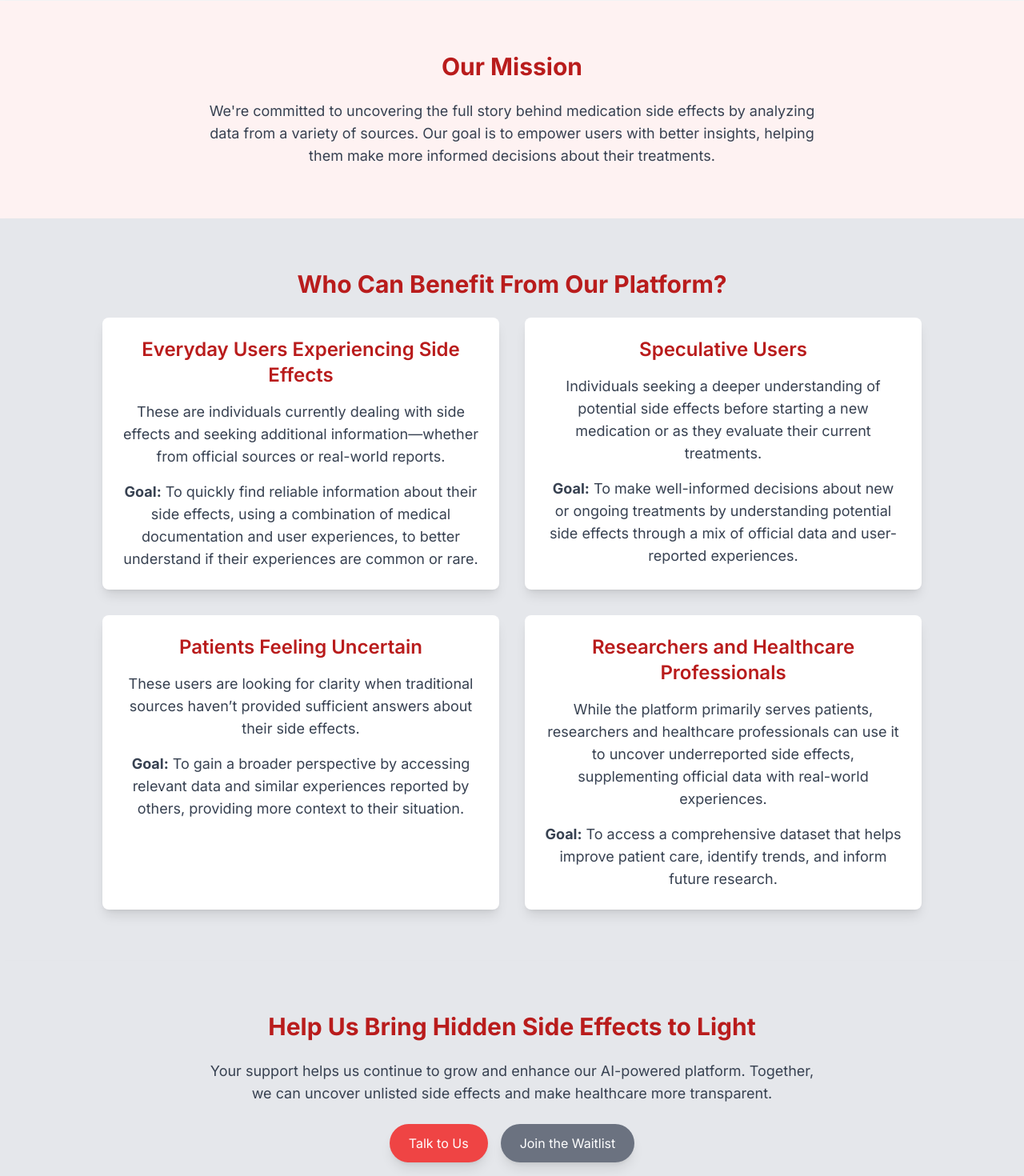
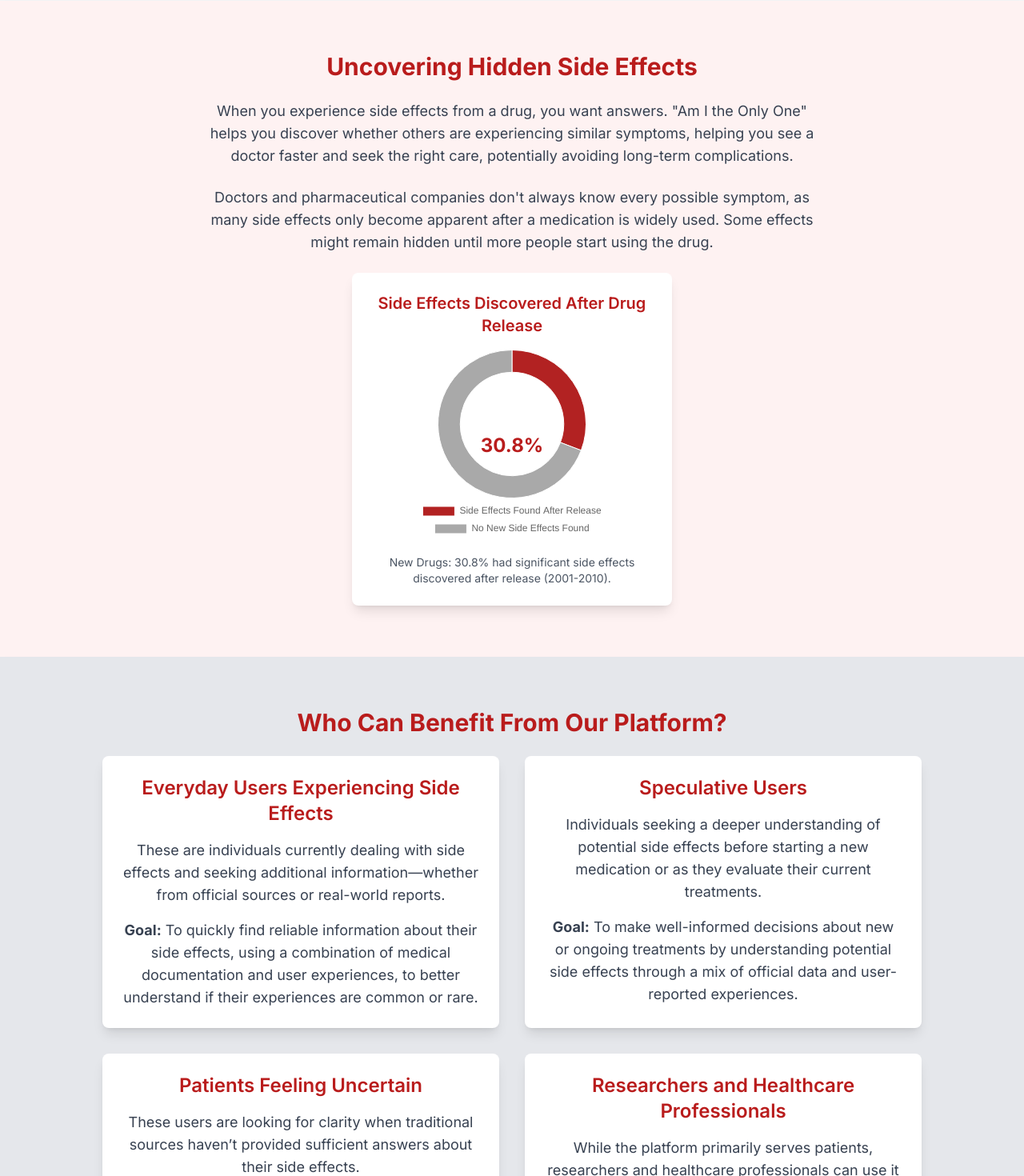
Before and after one commit to cdirks4/side-effects, a Next.js app: page / in a window 1280 px wide. Shown: the part 800-2270 px from the top of the page at 80% size. Built offline with nearby package versions, Linux system fonts and the light colour scheme.

Commit message:
feat: add in chart

```diff
--- a/src/app/components/navbar.tsx
+++ b/src/app/components/navbar.tsx
@@ -10,7 +10,7 @@ const Navbar = () => {
           Am I the Only One
         </div>
         <div className="md:flex space-x-8">
-          <button onClick={() => alert("Chill we aren't there yet")}>
+          <button onClick={() => alert("Under Construction")}>
             <span className="bg-white text-red-600 px-4 py-2 rounded-full hover:bg-gray-100 transition duration-300 cursor-pointer">
               Log In
             </span>
--- a/src/app/page.tsx
+++ b/src/app/page.tsx
@@ -1,8 +1,43 @@
 "use client";
 import Head from "next/head";
 import Link from "next/link";
+import { Doughnut } from "react-chartjs-2";
+import { Chart as ChartJS, ArcElement, Tooltip, Legend } from "chart.js";
+
+ChartJS.register(ArcElement, Tooltip, Legend);
 
 export default function Home() {
+  // Data for the donut chart
+  const data = {
+    labels: ["Side Effects Found After Release", "No New Side Effects Found"],
+    datasets: [
+      {
+        data: [30.8, 69.2], // 30.8% with side effects found after release, 69.2% without
+        backgroundColor: ["#B22222", "#A9A9A9"], // Darker red and grey colors
+        hoverBackgroundColor: ["#8B0000", "#808080"], // Even darker hover colors
+        borderWidth: 1,
+      },
+    ],
+  };
+
+  const options = {
+    responsive: true,
+    maintainAspectRatio: false,
+    plugins: {
+      legend: {
+        position: "bottom",
+      },
+      tooltip: {
+        callbacks: {
+          label: function (tooltipItem) {
+            return `${tooltipItem.label}: ${tooltipItem.raw}%`;
+          },
+        },
+      },
+    },
+    cutout: "70%", // This creates space in the middle of the donut for text
+  };
+
   return (
     <div className="bg-gray-50 text-gray-800">
       <Head>
@@ -54,16 +89,40 @@ export default function Home() {
         </div>
       </section>
 
-      {/* About Section */}
-      <section className="py-16 bg-red-50 shadow-md">
-        <div className="container mx-auto px-4 text-center">
-          <h2 className="text-3xl font-bold text-red-700 mb-6">Our Mission</h2>
-          <p className="text-lg text-gray-700 max-w-[60vw] mx-auto">
-            We're committed to uncovering the full story behind medication side
-            effects by analyzing data from a variety of sources. Our goal is to
-            empower users with better insights, helping them make more informed
-            decisions about their treatments.
+      {/* Importance of Uncovering Hidden Side Effects */}
+      <section className="bg-red-50 py-16 shadow-md">
+        <div className="container mx-auto px-4">
+          <h2 className="text-3xl font-bold text-red-700 mb-6 text-center">
+            Uncovering Hidden Side Effects
+          </h2>
+          <p className="text-lg text-gray-700 max-w-[60vw] mx-auto mb-6 text-center">
+            When you experience side effects from a drug, you want answers. "Am
+            I the Only One" helps you discover whether others are experiencing
+            similar symptoms, helping you see a doctor faster and seek the right
+            care, potentially avoiding long-term complications.
           </p>
+          <p className="text-lg text-gray-700 max-w-[60vw] mx-auto mb-6 text-center">
+            Doctors and pharmaceutical companies don&apos;t always know every
+            possible symptom, as many side effects only become apparent after a
+            medication is widely used. Some effects might remain hidden until
+            more people start using the drug.
+          </p>
+
+          <div className="bg-white shadow-lg rounded-lg p-6 mx-auto max-w-[400px]">
+            <h3 className="text-xl font-semibold text-red-700 mb-4 text-center">
+              Side Effects Discovered After Drug Release
+            </h3>
+            <div className="relative h-60">
+              <Doughnut data={data} options={options} />
+              <div className="absolute inset-0 flex items-center justify-center">
+                <div className="text-2xl font-bold text-red-700">30.8%</div>
+              </div>
+            </div>
+            <p className="text-sm text-gray-600 mt-4 text-center">
+              New Drugs: 30.8% had significant side effects discovered after
+              release (2001-2010).
+            </p>
+          </div>
         </div>
       </section>
 
@@ -147,38 +206,6 @@ export default function Home() {
         </div>
       </section>
 
-      {/* Support Section */}
-      <section className="py-16 bg-gray-200 shadow-md">
-        <div className="container mx-auto px-4 text-center">
-          <h2 className="text-3xl font-bold text-red-700 mb-6">
-            Help Us Bring Hidden Side Effects to Light
-          </h2>
-          <p className="text-lg text-gray-700 mb-6 max-w-[60vw] mx-auto">
-            Your support helps us continue to grow and enhance our AI-powered
-            platform. Together, we can uncover unlisted side effects and make
-            healthcare more transparent.
-          </p>
-          <div className="flex justify-center space-x-4">
-            <a
-              href="https://calendly.com/YourLinkHere" // Replace with your actual Calendly link
-              target="_blank"
-              rel="noopener noreferrer"
-              className="bg-red-500 text-white px-6 py-3 rounded-full hover:bg-red-600 transition duration-300 shadow-lg"
-            >
-              Talk to Us
-            </a>
-            <a
-              href="https://YourSurveyLinkHere" // Replace with your actual survey or waitlist link
-              target="_blank"
-              rel="noopener noreferrer"
-              className="bg-gray-500 text-white px-6 py-3 rounded-full hover:bg-gray-600 transition duration-300 shadow-lg"
-            >
-              Join the Waitlist
-            </a>
-          </div>
-        </div>
-      </section>
-
       {/* Footer */}
       <footer className="bg-gray-50 text-gray-700 py-8 shadow-lg">
         <div className="container mx-auto px-4 text-center">
```
